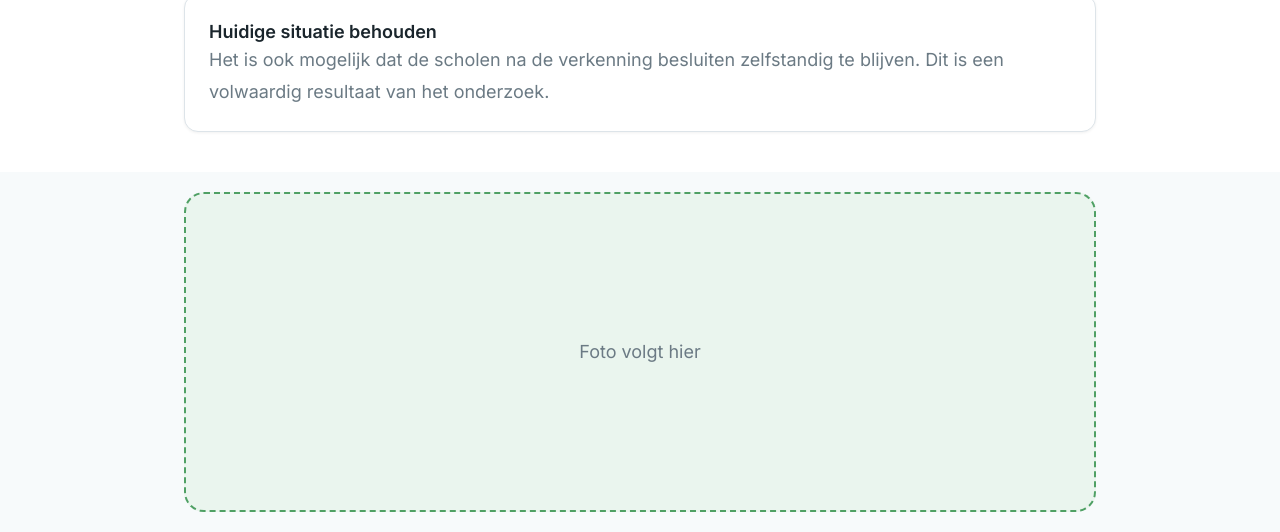
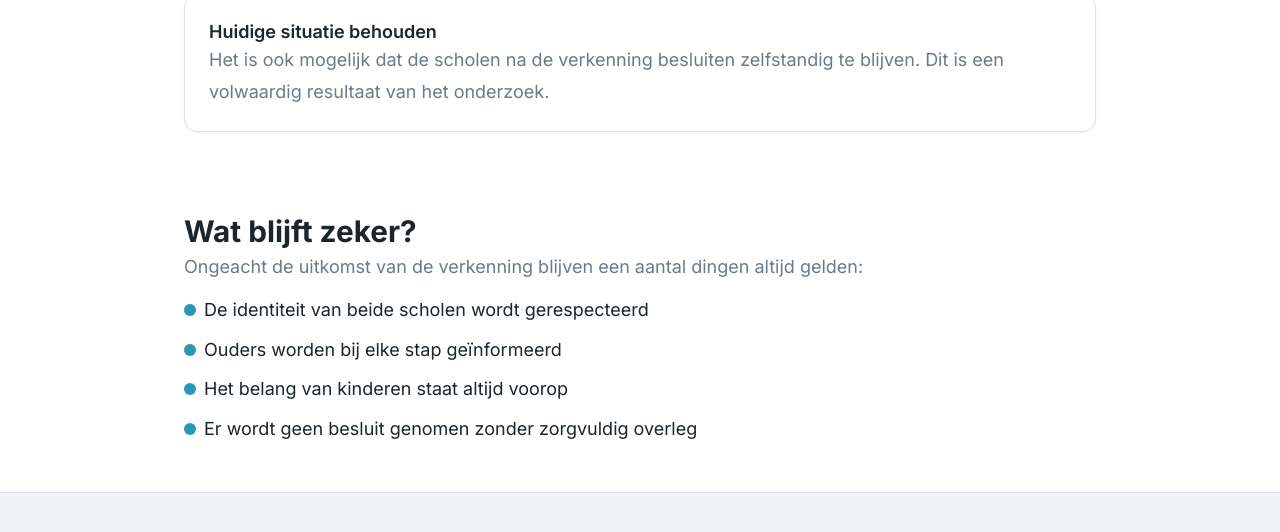
Before and after one commit to Getagrip2026/website-bruinisse, a website: page toekomst.html in a window 1280 px wide. Shown: the part 820-1352 px from the top of the page. Drawn offline with Linux system fonts and the light colour scheme.

Commit message:
Verwijder lege foto-placeholders
Co-Authored-By: Claude Sonnet 4.6 <noreply@anthropic.com>

```diff
--- a/toekomst.html
+++ b/toekomst.html
@@ -102,26 +102,6 @@
       </div>
     </section>
 
-    <!-- Foto placeholder -->
-    <section style="padding: var(--space-10) 0; background: var(--color-neutral-50, #F7F9FA);">
-      <div class="container">
-        <div style="
-          width: 100%;
-          min-height: 320px;
-          background: var(--color-green-50);
-          border: 2px dashed var(--color-green-500);
-          border-radius: var(--radius-lg);
-          display: flex;
-          align-items: center;
-          justify-content: center;
-          color: var(--color-neutral-500);
-          font-size: 1rem;
-        " role="img" aria-label="Foto volgt hier">
-          Foto volgt hier
-        </div>
-      </div>
-    </section>
-
     <!-- Wat blijft zeker -->
     <section style="padding: var(--space-20) 0 var(--space-24);">
       <div class="container">
```
Also changed, not shown: tijdlijn.html (+0 -20 lines), uitleg.html (+0 -20 lines).
